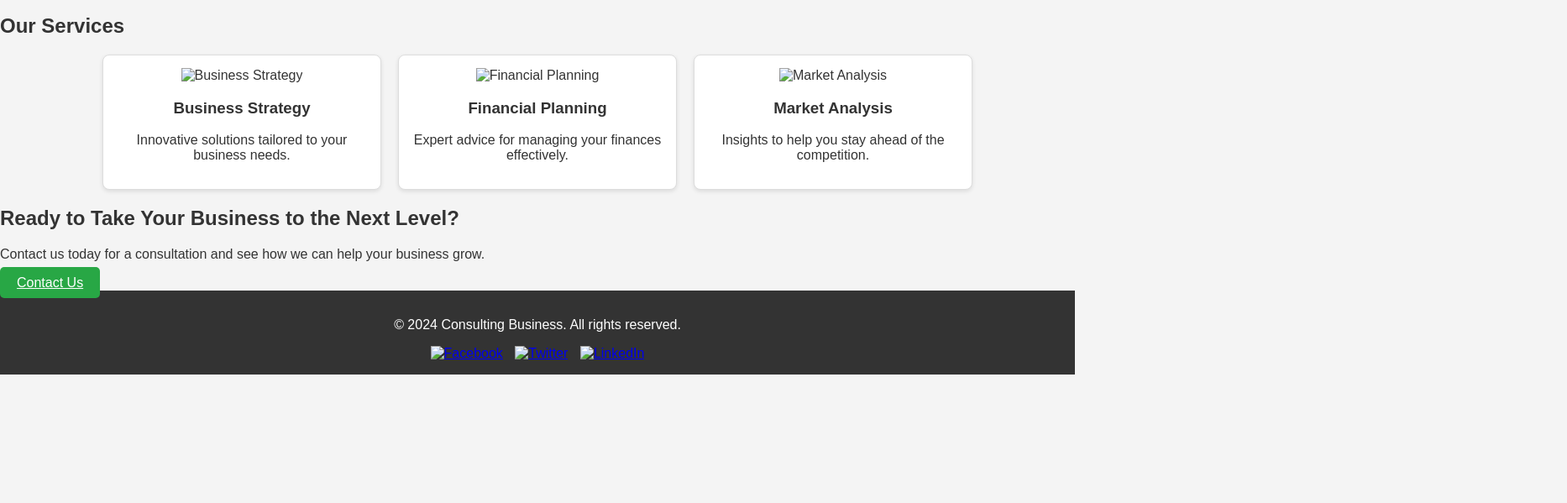
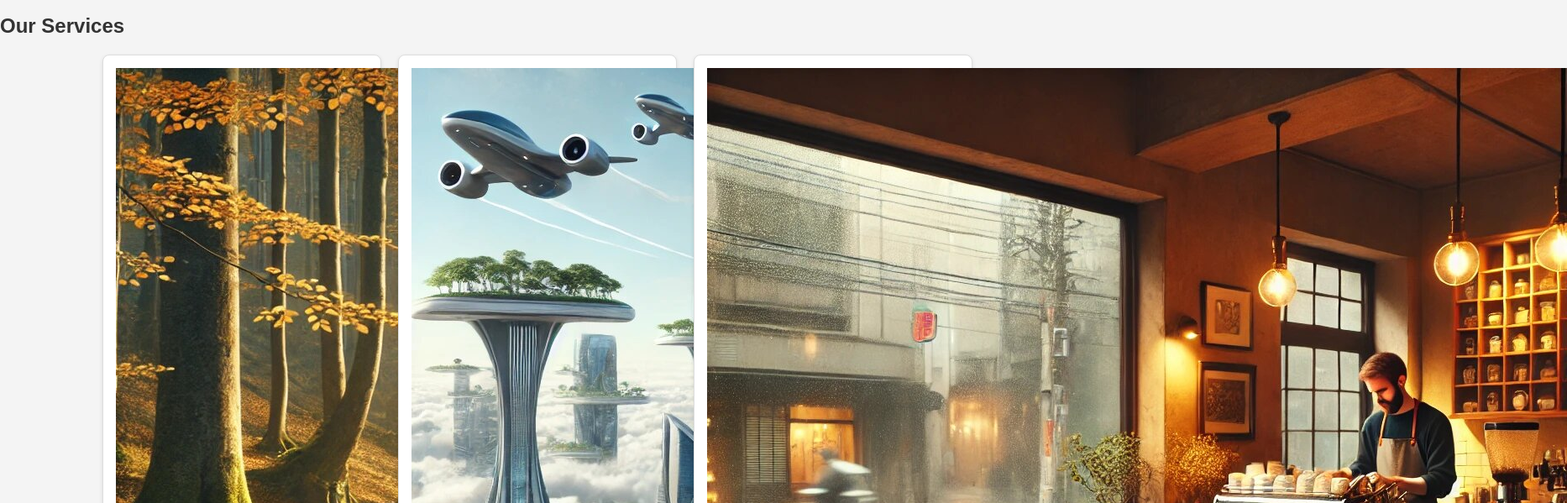
Before and after one commit to NakeishaGodzone/premium-website, a plain HTML site: page index.html in a window 1280 px wide. Shown: the part 485-1084 px from the top of the page at 84% size, 1866 px wide, since content can reach past the window. Before the commit the page ends 931 px from the top, so only its background shows below. Drawn offline with Linux system fonts and the light colour scheme.

Commit message:
Update index.html

```diff
--- a/index.html
+++ b/index.html
@@ -25,7 +25,7 @@
     </header>
 
     <!-- Hero Section -->
-    <section class="hero" style="background-image: url('assets/images/hero.jpg');">
+    <section class="hero" style="background-image: url('assets/images/1.jpg');">
         <div class="overlay">
             <h1>Empowering Your Business to Reach New Heights</h1>
             <p>Your trusted partner in success.</p>
@@ -38,17 +38,17 @@
         <h2>Our Services</h2>
         <div class="services-grid">
             <div class="service-card">
-                <img src="assets/images/service1.jpg" alt="Business Strategy">
+                <img src="assets/images/2.jpg" alt="Business Strategy">
                 <h3>Business Strategy</h3>
                 <p>Innovative solutions tailored to your business needs.</p>
             </div>
             <div class="service-card">
-                <img src="assets/images/service2.jpg" alt="Financial Planning">
+                <img src="assets/images/3.jpg" alt="Financial Planning">
                 <h3>Financial Planning</h3>
                 <p>Expert advice for managing your finances effectively.</p>
             </div>
             <div class="service-card">
-                <img src="assets/images/service3.jpg" alt="Market Analysis">
+                <img src="assets/images/4.jpg" alt="Market Analysis">
                 <h3>Market Analysis</h3>
                 <p>Insights to help you stay ahead of the competition.</p>
             </div>
@@ -67,9 +67,9 @@
         <div class="footer-content">
             <p>&copy; 2024 Consulting Business. All rights reserved.</p>
             <div class="social-links">
-                <a href="#"><img src="assets/images/facebook.png" alt="Facebook"></a>
-                <a href="#"><img src="assets/images/twitter.png" alt="Twitter"></a>
-                <a href="#"><img src="assets/images/linkedin.png" alt="LinkedIn"></a>
+                <a href="#"><img src="assets/images/Image for fiverr Basic.jpg" alt="Facebook"></a>
+                <a href="#"><img src="assets/images/fiverr 2.jpg" alt="Twitter"></a>
+                <a href="#"><img src="assets/images/fiverr 2.jpg" alt="LinkedIn"></a>
             </div>
         </div>
     </footer>
```
